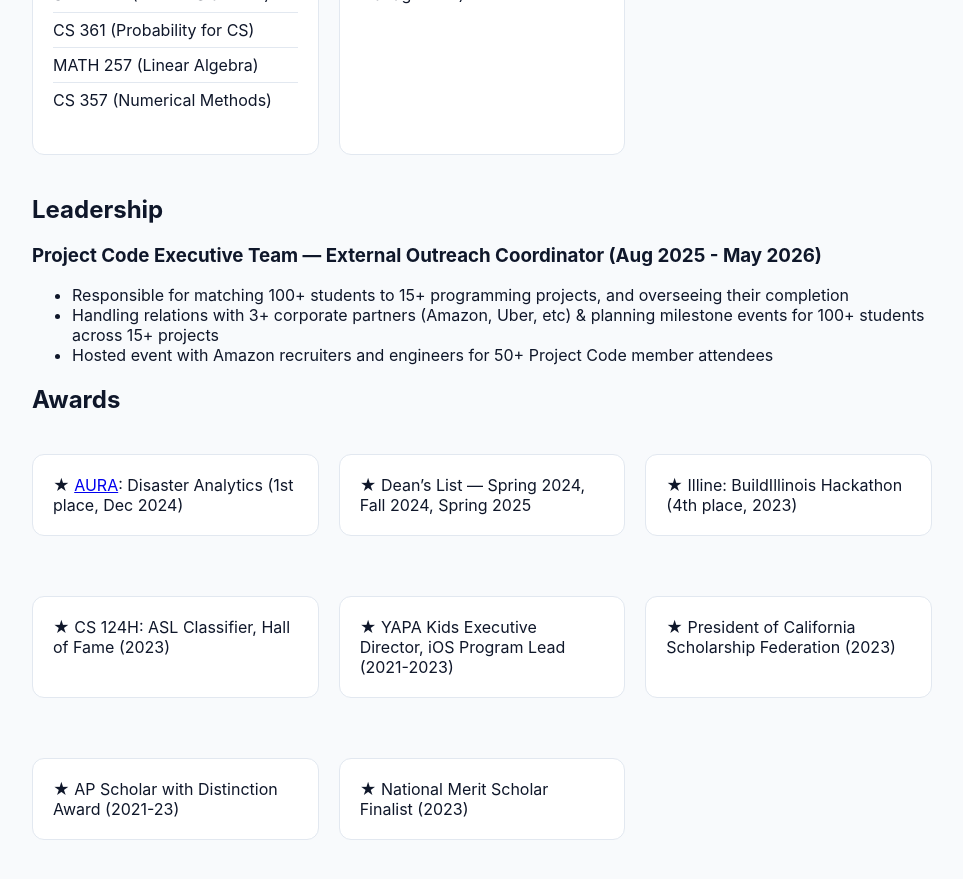
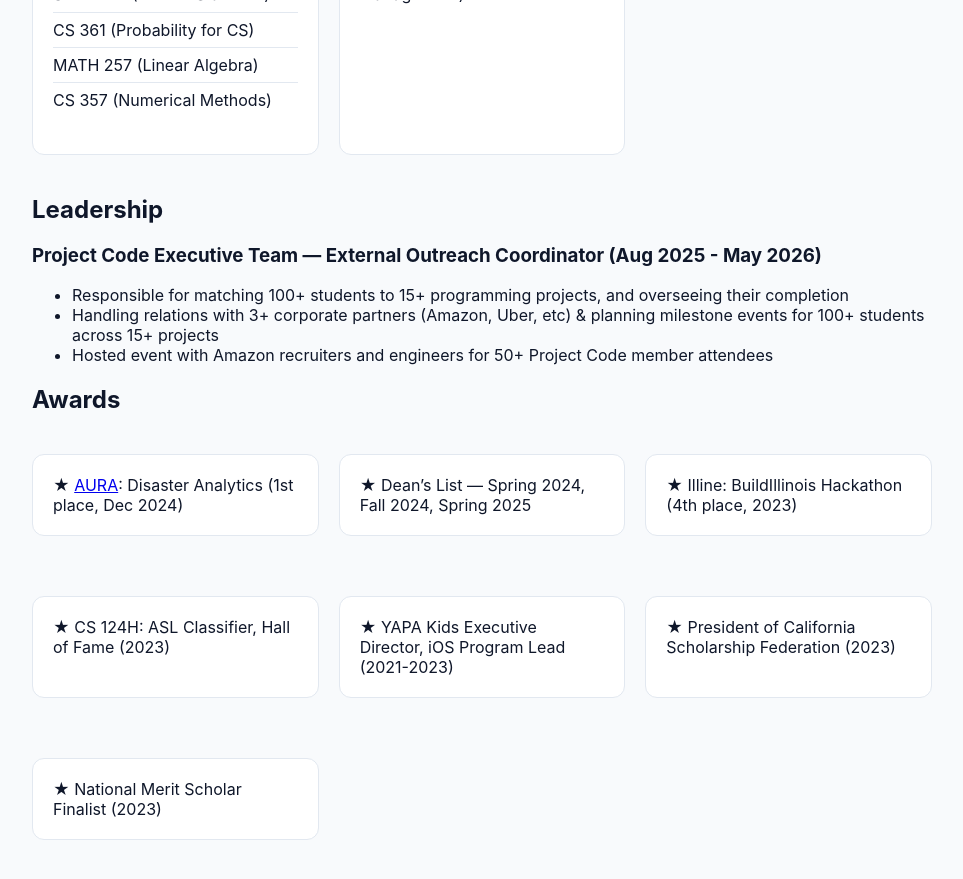
Before and after one commit to srikarpisupati/srikarpisupati.github.io, a Jekyll site: the page built from about.md, in a window 1280 px wide and 900 px high, scrolled down 1148 px. Shown: the top 879 px of the window, without its empty margins (158-1121 px from the left). Built offline with Jekyll 4.4.1, drawn with Linux system fonts in a browser that asks for light colours.

Commit message:
Remove AP Scholar with Distinction Award entry
Removed AP Scholar with Distinction Award from about.md

```diff
--- a/about.md
+++ b/about.md
@@ -108,10 +108,6 @@ B.S. in Computer Science, Minor in Statistics
   </div>
 
   <div class="card">
-    ★ AP Scholar with Distinction Award (2021-23)
-  </div>
-
-  <div class="card">
     ★ National Merit Scholar Finalist (2023)
   </div>
 
```
